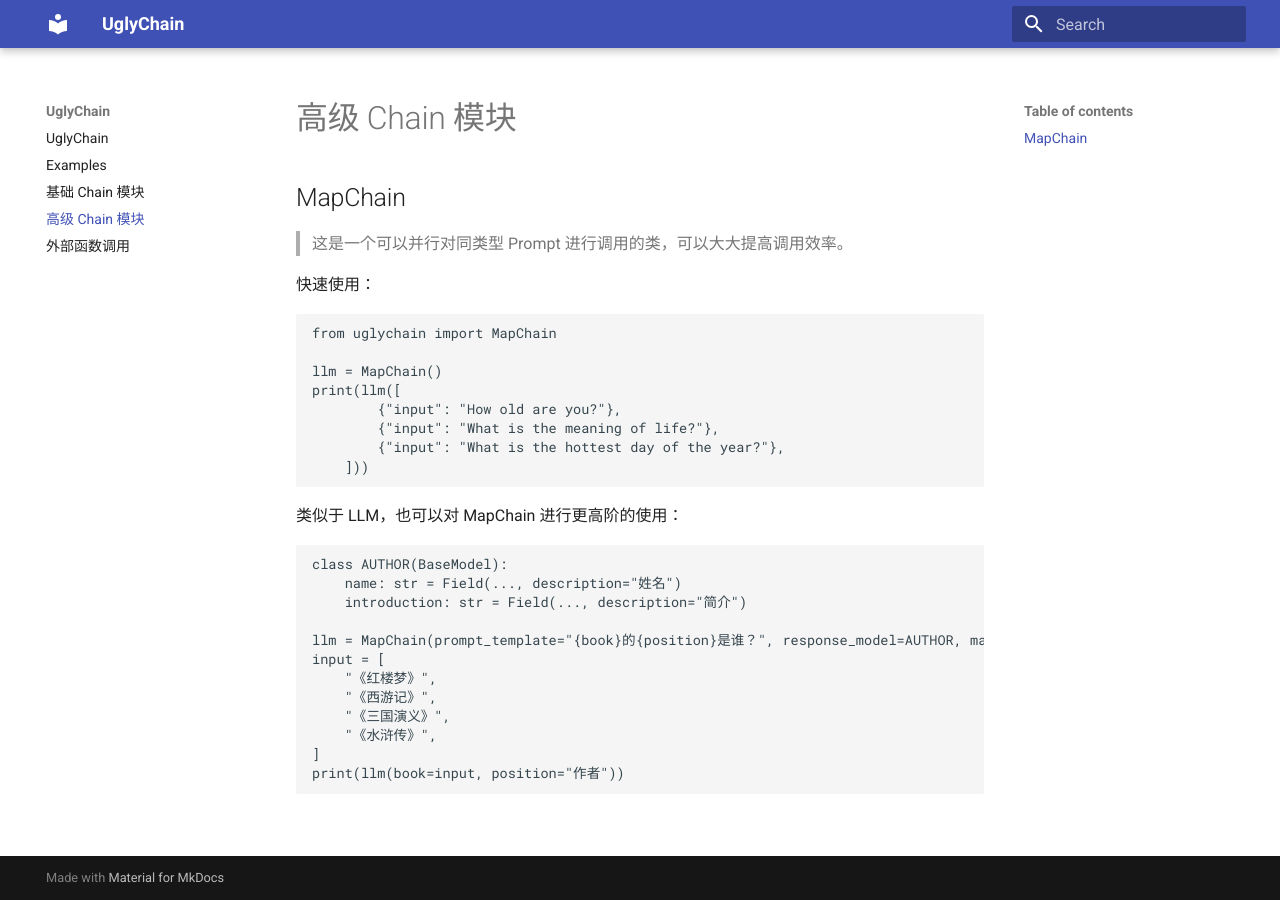
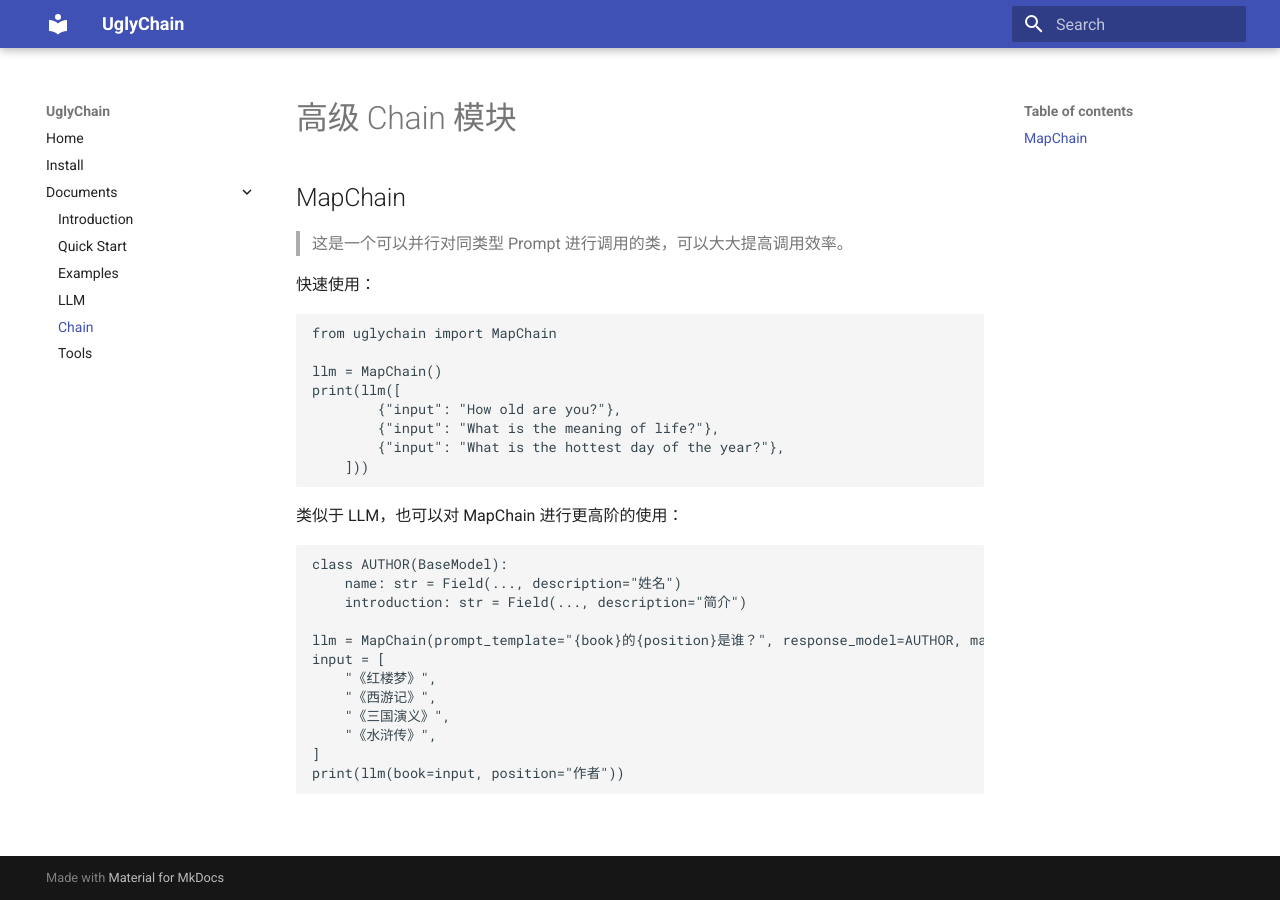
Before and after one commit to uglyboy-tl/UglyChain, an MkDocs documentation site: the page built from docs/chain.md, in a window 1280 px wide. Built offline with MkDocs 1.6.1 and Material for MkDocs 9.7.7, drawn with Linux system fonts in a browser that asks for light colours.

Commit message:
Update navigation in mkdocs.yml

```diff
--- a/mkdocs.yml
+++ b/mkdocs.yml
@@ -1,10 +1,15 @@
 site_name: UglyChain
 theme:
   name: material
+site_url: https://uglyboy-tl.github.io/UglyChain/
 
 nav:
-  - index.md
-  - examples.md
-  - llm.md
-  - chain.md
-  - tools.md
+  - Home: index.md
+  - Install: install.md
+  - Documents:
+    - Introduction: introduction.md
+    - Quick Start: quickstart.md
+    - Examples: examples.md
+    - LLM: llm.md
+    - Chain: chain.md
+    - Tools: tools.md
```
